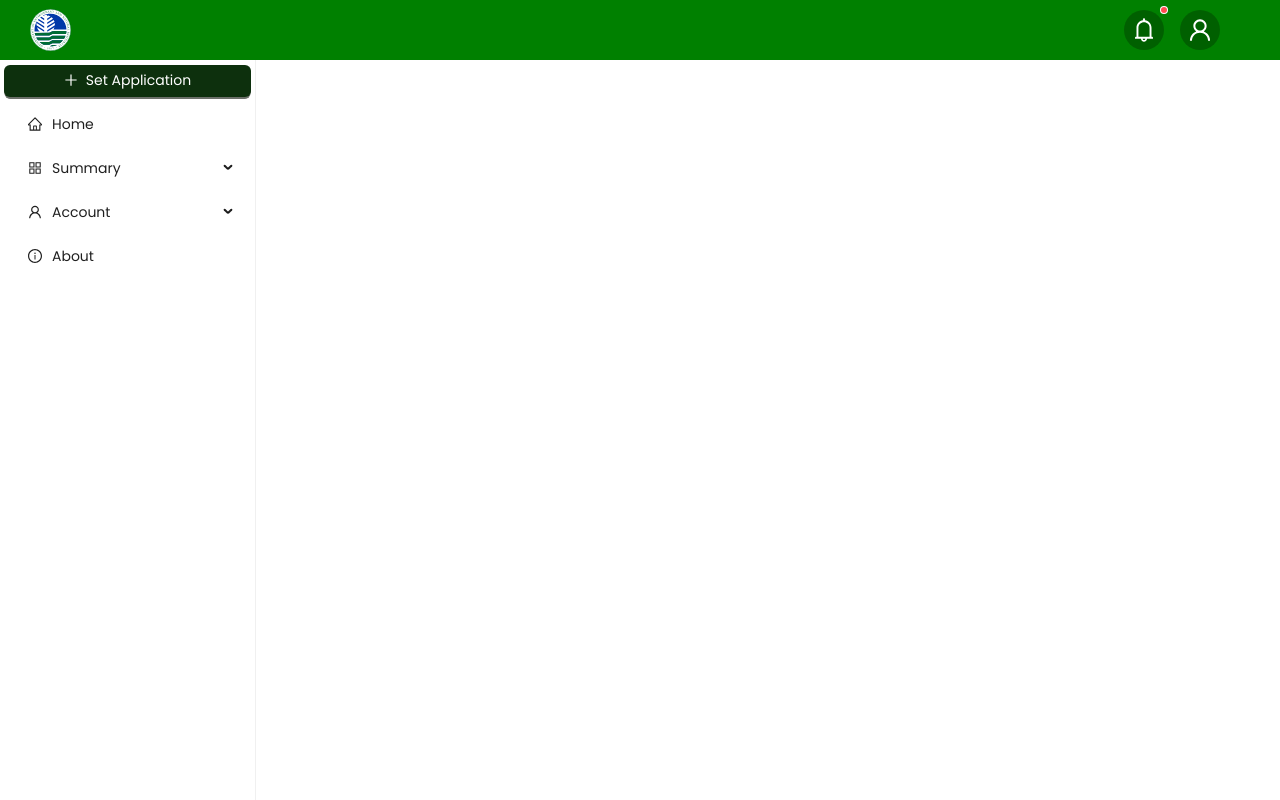
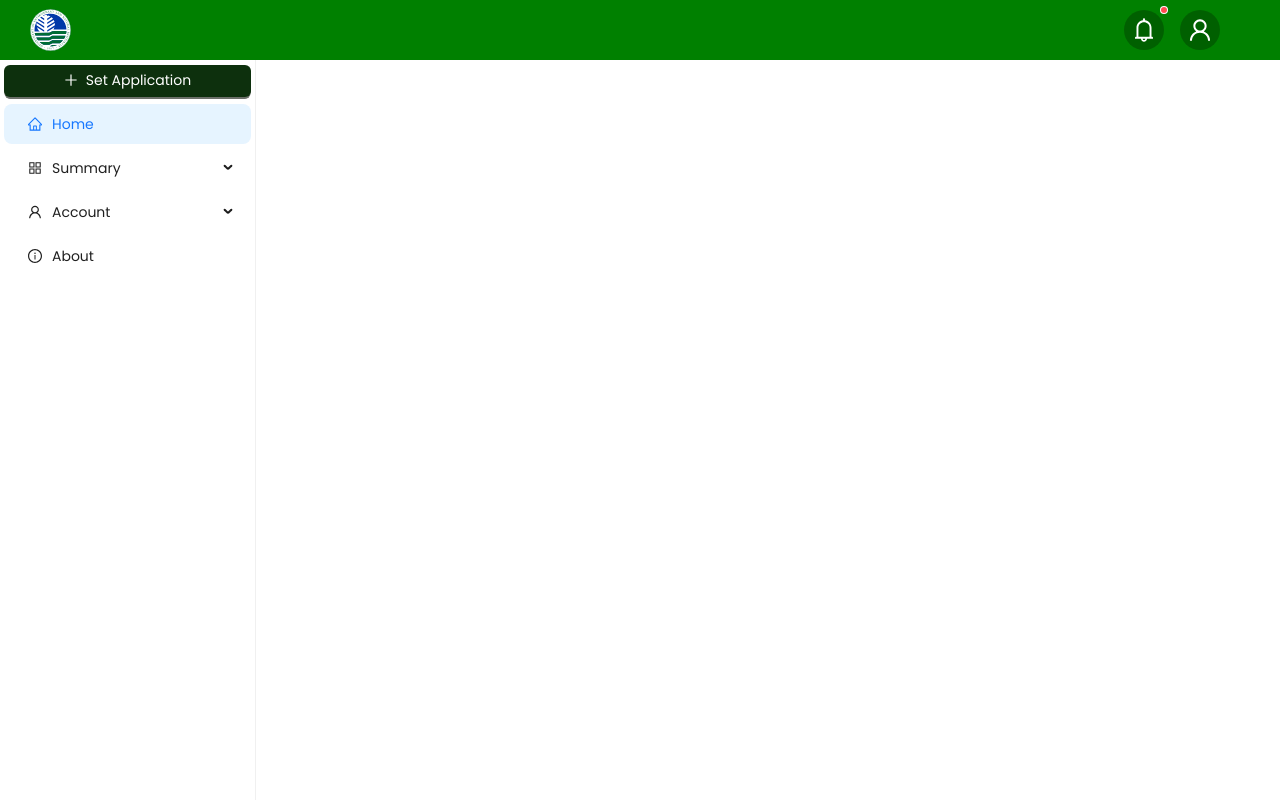
Before and after one commit to jameysu/polaris, a React (Vite) app: page /dashboard in a window 1280 px wide. Built offline with nearby package versions, Linux system fonts and the light colour scheme; sample sign-in values are in the browser's storage.

Commit message:
fix menu defaulkey

```diff
--- a/src/components/Sidebar/Sidebar.jsx
+++ b/src/components/Sidebar/Sidebar.jsx
@@ -55,7 +55,7 @@ const Sidebar = ({ onMenuSelect, setCreateTransactionModalVisible }) => {
     <Menu
       onClick={onClick}
       style={{ width: 256, height: '100%' }}
-      defaultSelectedKeys={['1']}
+      defaultSelectedKeys={['home']}
       mode="inline"
       items={items}
     />
```
